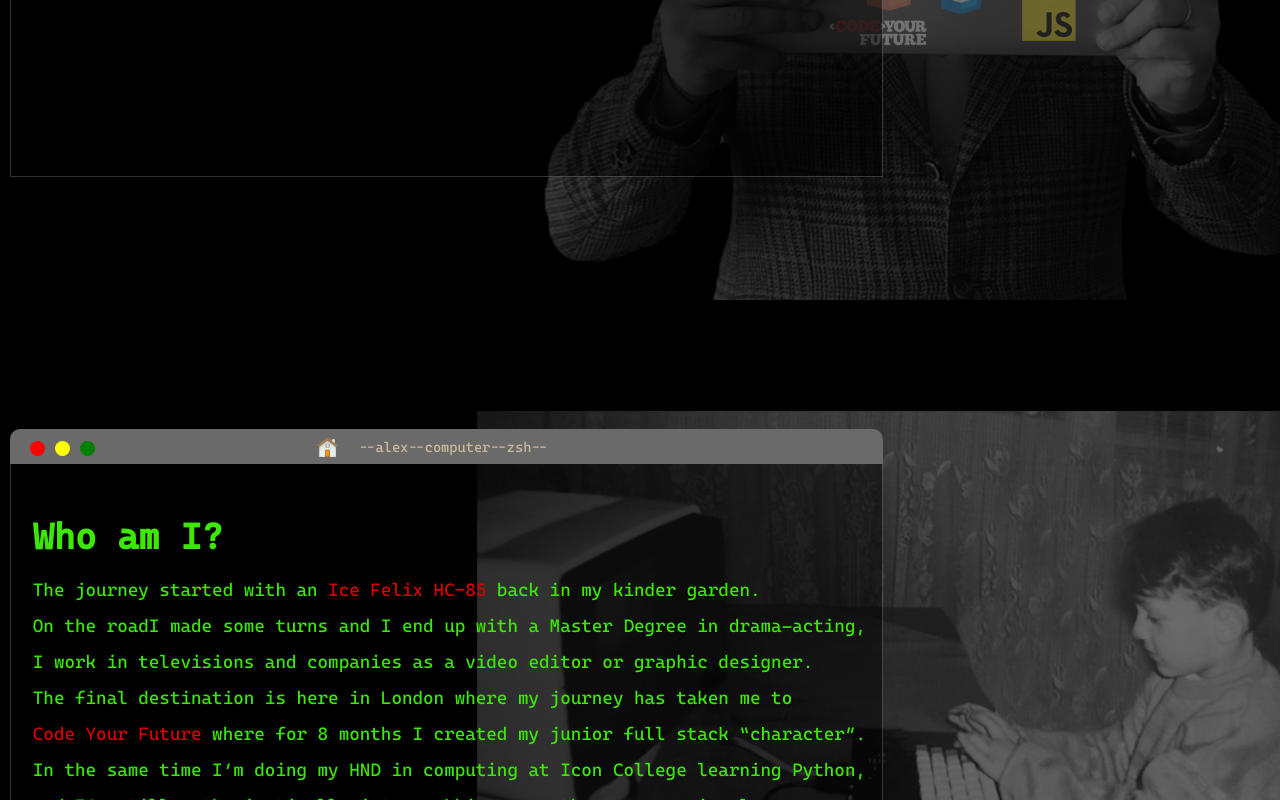
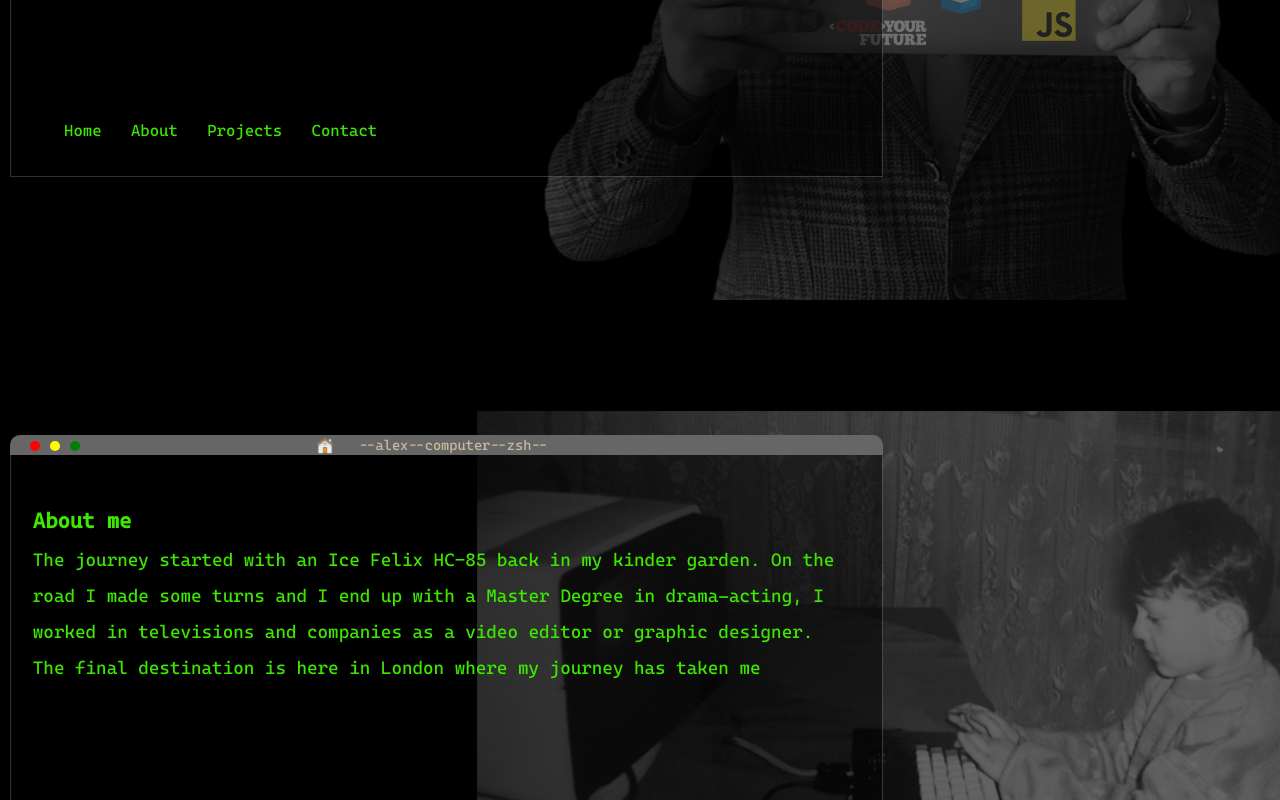
Before and after one commit to AlexandruBudaca/myPortfolio, a React (Create React App) app: page / in a window 1280 px wide. Shown: the part 500-1300 px from the top of the page. Built offline with nearby package versions, Linux system fonts and the light colour scheme.

Commit message:
finish about me

```diff
--- a/src/App.css
+++ b/src/App.css
@@ -2,7 +2,24 @@
   color: whitesmoke;
 }
 
+#navbar {
+  position: absolute;
+  bottom: 10em;
+  left: 4em;
+  font-size: 16px;
+  color: #3ce800;
+  z-index: 1;
+}
 
+#navbar a {
+  padding-right: 20px;
+  text-decoration: none;
+  color: #3ce800;
+}
+
+#navbar a:hover {
+  color: #da0000;
+}
 
 
 section hr {
--- a/src/App.js
+++ b/src/App.js
@@ -1,16 +1,18 @@
-import React from "react";
+import React, { useState } from "react";
 import "./App.css";
 import Header from "../src/Components/Header/Header";
 import About from "../src/Components/About/About";
 import Projects from "../src/Components/Projects/Projects";
 import Contact from "./Components/Contact/Contact";
 import Footer from "./Components/Footer/Footer";
-
+import Navbar from "./Components/Header/Navbar";
 import "./Components/Header/header.css";
 
 function App() {
+  // const [showAbout, setShowAbout] = useState(false);
   return (
     <div className="App">
+      <Navbar />
       <Header />
       <About />
       {/* <Projects /> */}
--- a/src/Components/About/About.js
+++ b/src/Components/About/About.js
@@ -1,46 +1,33 @@
 import React from "react";
 import Terminal from "../Header/Terminal";
 import { Row, Col } from "react-bootstrap";
-
+import Typewriter from "typewriter-effect";
 import "../About/about.css";
 
 const About = () => {
   return (
     <Row>
-      <div className="about">
-        <Terminal />
+      <div className="about" id="about">
+        <div className="a">
+          <Terminal />
+        </div>
 
         <Col lg="4">
           <div className="about-content">
-            <h1>Who am I?</h1>
-            <p>
-              The journey started with an{" "}
-              <a
-                href="https://www.old-computers.com/museum/computer.asp?st=1&c=629"
-                target="_blank"
-                rel="noopener noreferrer"
-              >
-                Ice Felix HC-85
-              </a>{" "}
-              back in my kinder garden.<br></br> On the roadI made some turns
-              and I end up with a Master Degree in drama-acting,<br></br> I work
-              in televisions and companies as a video editor or graphic
-              designer. <br></br> The final destination is here in London where
-              my journey has taken me to <br></br>
-              <a
-                href="https://codeyourfuture.io/"
-                target="_blank"
-                rel="noopener noreferrer"
-              >
-                Code Your Future
-              </a>{" "}
-              where for 8 months I created my junior full stack “character”.{" "}
-              <br></br> In the same time I’m doing my HND in computing at Icon
-              College learning Python, <br></br> and I’m still enthusiastically
-              into grabbing any other programming languages, <br></br>{" "}
-              frameworks, or principles I can interpret into coding web in my
-              head.
-            </p>
+            <h3>About me</h3>
+            <Typewriter
+              onInit={(typewriter) => {
+                typewriter
+                  .start()
+                  .typeString(
+                    "The journey started with an Ice Felix HC-85 back in my kinder garden. On the road I made some turns and I end up with a Master Degree in drama-acting, I worked in televisions and companies as a video editor or graphic designer. The final destination is here in London where my journey has taken me to Code Your Future where for 8 months I created my junior full stack “character”. In the same time I’m doing my HND in computing at Icon College learning Python, and I’m still enthusiastically into grabbing any other programming languages, frameworks, or principles I can interpret into coding web in my head."
+                  );
+              }}
+              options={{
+                delay: 2,
+                cursorClassName: "Typewriter__cursor2",
+              }}
+            />
           </div>
         </Col>
       </div>
--- a/src/Components/About/about.css
+++ b/src/Components/About/about.css
@@ -18,7 +18,16 @@
     left: 1%;
     padding-left: 20px;
     padding-right: 20px;
+    width: 850px;
 }
+
+.Typewriter__cursor2 {
+    -webkit-animation: Typewriter-cursor 1s infinite;
+    animation: Typewriter-cursor 1s infinite;
+    margin-left: 1px;
+
+}
+
 
 .about-content a {
     color: #da0000;
--- a/src/Components/Header/Header.js
+++ b/src/Components/Header/Header.js
@@ -2,6 +2,7 @@ import React from "react";
 
 import Terminal from "./Terminal";
 import TypeWrite from "./TypeWriter";
+
 // import Links from "./Links";
 
 const Header = () => {
@@ -9,6 +10,7 @@ const Header = () => {
     <header className="App-header">
       <Terminal />
       <TypeWrite />
+
       {/* <Links /> */}
     </header>
   );
--- /dev/null
+++ b/src/Components/Header/Navbar.js
@@ -0,0 +1,24 @@
+import React from "react";
+import Typewriter from "typewriter-effect";
+
+const Navbar = () => {
+  return (
+    <div id="navbar">
+      <Typewriter
+        onInit={(typewriter) => {
+          typewriter
+            .start()
+            .typeString(
+              `<a href="about">Home</a> <a href="about">About</a> <a>Projects</a>  <a>Contact</a>`
+            );
+        }}
+        options={{
+          delay: 30,
+          cursorClassName: "Typewriter__cursor2",
+          wrapperClassName: "Typewriter__wrapper",
+        }}
+      />
+    </div>
+  );
+};
+export default Navbar;
--- a/src/Components/Header/Terminal.js
+++ b/src/Components/Header/Terminal.js
@@ -13,7 +13,7 @@ const Terminal = () => {
       <div className="terminal-head">
         <img
           src={home_img}
-          style={{ width: "25px", height: "25px" }}
+          style={{ width: "20px", height: "20px" }}
           alt="home-logo"
         />
         <p>--alex--computer--zsh--</p>
--- a/src/Components/Header/TypeWriter.js
+++ b/src/Components/Header/TypeWriter.js
@@ -7,7 +7,7 @@ import { typingTerminal } from "../../utils/utils";
 
 const TypeWrite = () => {
   const [typing, setTyping] = useState(typingTerminal);
-  const [navbar, setNavbar] = useState(false);
+
   const cursor = () => {
     let cursors = document.getElementsByClassName("Typewriter__cursor");
     let i;
@@ -40,13 +40,13 @@ const TypeWrite = () => {
                             : line
                         ),
                       }));
-                    })
-                    .callFunction(() => {
-                      const some = typing.type.find((line) => line.id === 11);
-                      typing.type.map((type) =>
-                        some.state ? setNavbar(true) : null
-                      );
                     });
+                  // .callFunction(() => {
+                  //   const some = typing.type.find((line) => line.id === 11);
+                  //   typing.type.map((type) =>
+                  //     some.state ? setNavbar(true) : null
+                  //   );
+                  // });
                 }}
                 options={{
                   delay: 15,
@@ -57,24 +57,6 @@ const TypeWrite = () => {
             )
           );
         })}
-        {navbar && (
-          <div id="navbar">
-            <Typewriter
-              onInit={(typewriter) => {
-                typewriter
-                  .start()
-                  .typeString(
-                    `<a href="www.google.com" target="_blank">About</a> <a>Project</a>  <a>Contact</a>`
-                  );
-              }}
-              options={{
-                delay: 30,
-                cursorClassName: "Typewriter__cursor",
-                wrapperClassName: "Typewriter__wrapper",
-              }}
-            />
-          </div>
-        )}
       </div>
     </Row>
   );
--- a/src/Components/Header/header.css
+++ b/src/Components/Header/header.css
@@ -23,16 +23,16 @@
 
 .terminal-head {
   position: absolute;
-  top: 2%;
-  color: #6a6a6a;
+  top: 3%;
   font-size: 14px;
   display: flex;
   align-items: center;
-  background-color: #6a6a6a;
+  background-color: #666666;
+
   width: 100%;
   border-top-left-radius: 10px;
   border-top-right-radius: 10px;
-  height: 35px;
+  height: 20px;
 }
 
 .terminal-head p {
@@ -44,8 +44,9 @@
 
 .terminal-head img {
   position: absolute;
-  color: grey;
   left: 35%;
+  width: 10px;
+  height: 10px;
 }
 
 .bubbles {
@@ -57,24 +58,24 @@
 }
 
 .bubble1 {
-  width: 15px;
-  height: 15px;
+  width: 10px;
+  height: 10px;
   background-color: red;
   border-radius: 50%;
   margin-right: 10px;
 }
 
 .bubble2 {
-  width: 15px;
-  height: 15px;
+  width: 10px;
+  height: 10px;
   background-color: yellow;
   border-radius: 50%;
   margin-right: 10px;
 }
 
 .bubble3 {
-  width: 15px;
-  height: 15px;
+  width: 10px;
+  height: 10px;
   background-color: green;
   border-radius: 50%;
 }
@@ -116,21 +117,6 @@
   color: #00d1ff;
 }
 
-#navbar {
-  padding-top: 2em;
-  font-size: 16px;
-  color: #3ce800;
-}
-
-#navbar a {
-  padding-right: 20px;
-  text-decoration: none;
-  color: #3ce800;
-}
-
-#navbar a:hover {
-  color: #da0000;
-}
 
 li {
   list-style: none;
```
